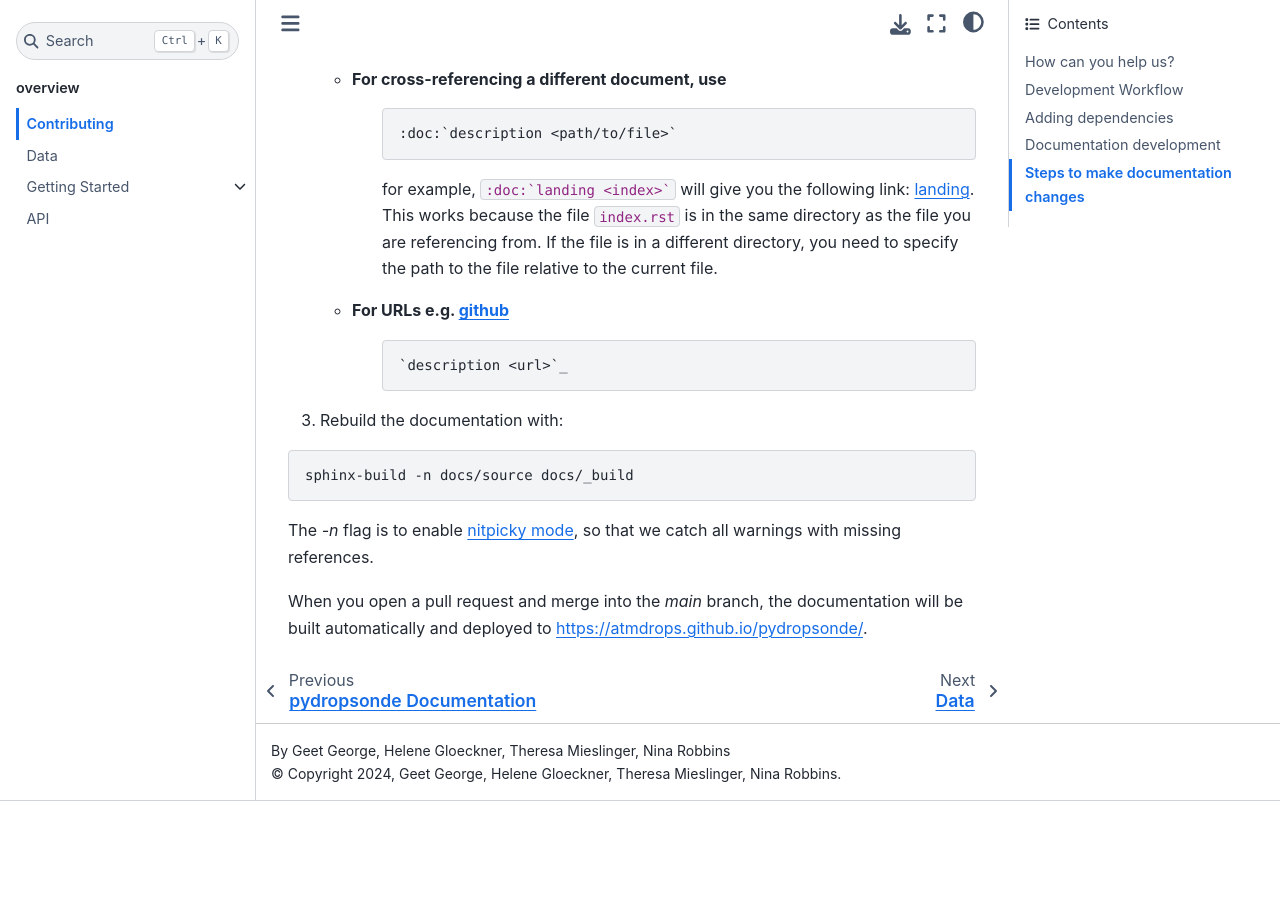
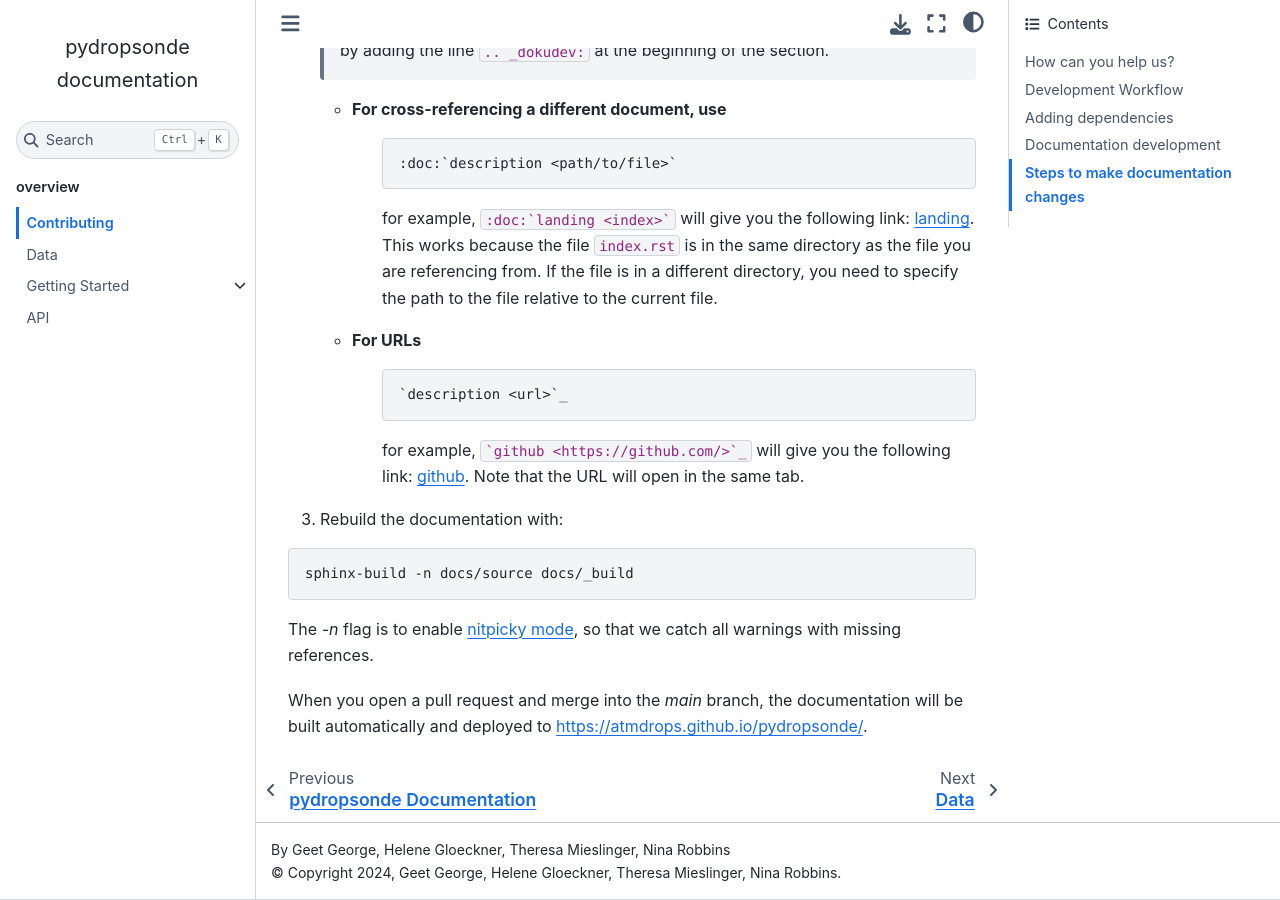
Before and after one commit to tmieslinger/pydropsonde, a Sphinx documentation site: the page built from docs/source/CONTRIBUTING.rst, in a window 1280 px wide and 900 px high, scrolled down 4198 px. Built offline with Sphinx 7.4.7 and the Sphinx Book theme 1.1.4, drawn with Linux system fonts in a browser that asks for light colours; before the commit the page ends 4999 px from its top, so only the background shows below that.

Commit message:
make URL reference example more elaborate

````diff
--- a/docs/source/CONTRIBUTING.rst
+++ b/docs/source/CONTRIBUTING.rst
@@ -137,7 +137,7 @@ Steps to make documentation changes
 
           :ref:`section_label`
 
-     for example, ``:ref:`dokudev``` in the source code will give you the following link: :ref:`dokudev`. This works because the section :ref:`dokudev` is tagged with the label ``dokudev`` in the source code, which is done by adding the line ``.. _dokudev:`` at the beginning of the section.
+    for example, ``:ref:`dokudev``` in the source code will give you the following link: :ref:`dokudev`. This works because the section :ref:`dokudev` is tagged with the label ``dokudev`` in the source code, which is done by adding the line ``.. _dokudev:`` at the beginning of the section.
 
 
    - For cross-referencing a different document, use
@@ -148,10 +148,12 @@ Steps to make documentation changes
       for example, ``:doc:`landing <index>``` will give you the following link: :doc:`landing <index>`. This works because the file ``index.rst`` is in the same directory as the file you are referencing from. If the file is in a different directory, you need to specify the path to the file relative to the current file.
 
 
-   - For URLs  e.g. `github <https://github.com/>`_
+   - For URLs
       .. code-block::
 
           `description <url>`_
+
+      for example, ```github <https://github.com/>`_`` will give you the following link: `github <https://github.com/>`_. Note that the URL will open in the same tab.
 
 
 
````
